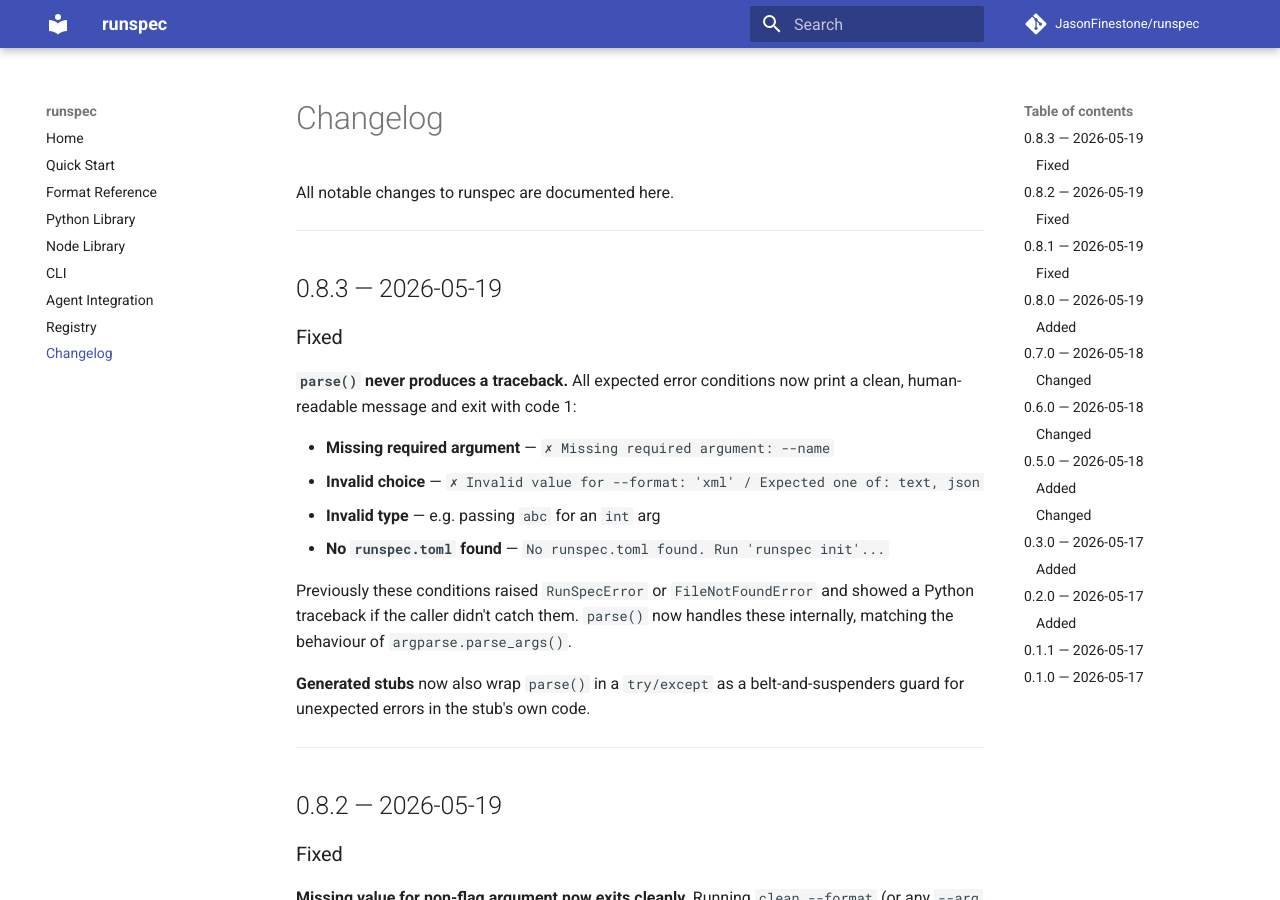
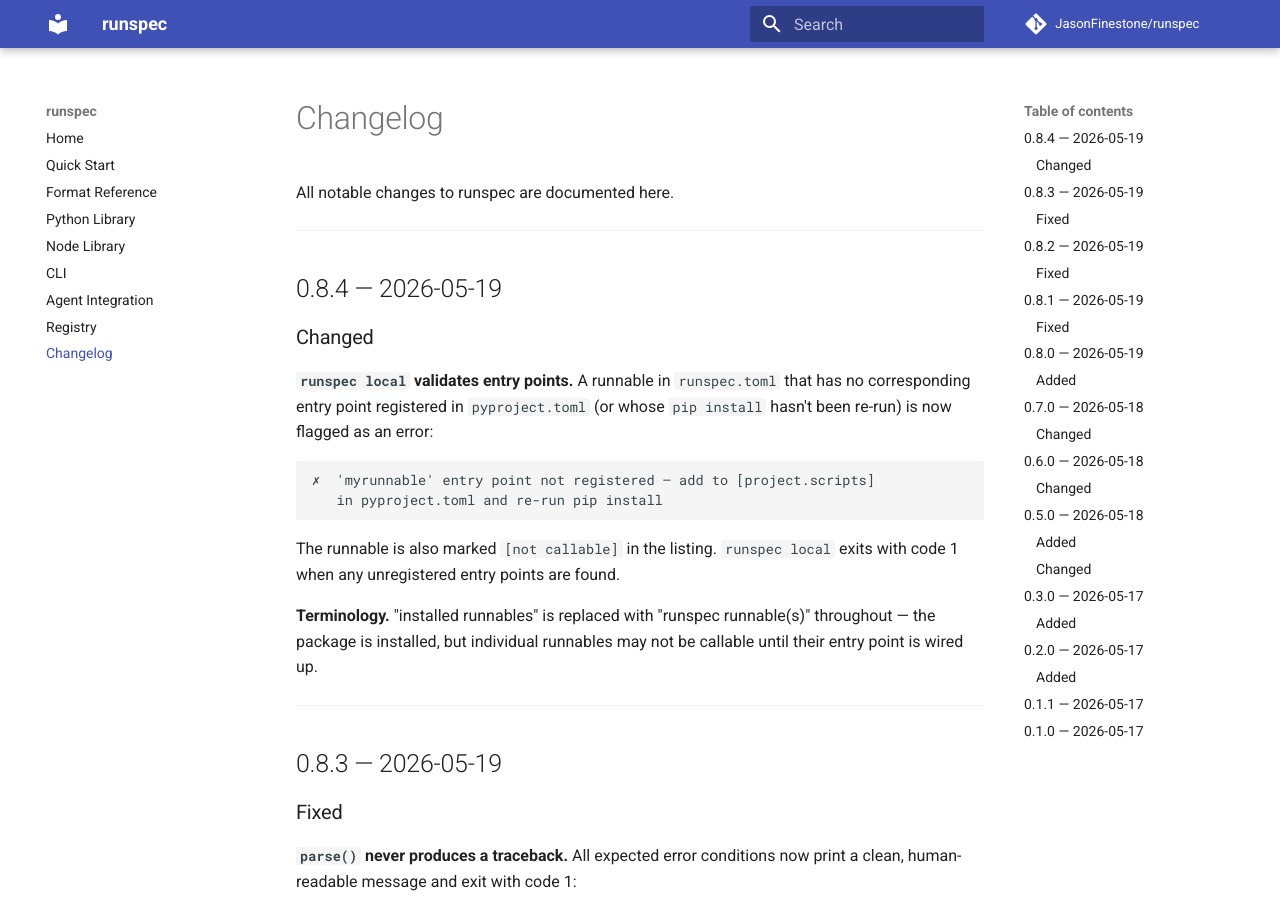
Before and after one commit to JasonFinestone/runspec, an MkDocs documentation site: the page built from docs/changelog.md, in a window 1280 px wide and 900 px high. Built offline with MkDocs 1.6.1 and Material for MkDocs 9.7.7, drawn with Linux system fonts in a browser that asks for light colours; comment, search, counter and statistics services are not loaded.

Commit message:
fix: runspec local validates entry points, drops 'installed' language
A runnable in runspec.toml that has no entry point binary in the venv
is now flagged with a clear error and [not callable] marker. Replaces
the misleading word 'installed' (implies callable) with 'discovered'
and 'runspec runnable(s)' throughout.

Co-Authored-By: Claude Sonnet 4.6 <noreply@anthropic.com>

````diff
--- a/docs/changelog.md
+++ b/docs/changelog.md
@@ -1,6 +1,28 @@
 # Changelog
 
 All notable changes to runspec are documented here.
+
+---
+
+## 0.8.4 — 2026-05-19
+
+### Changed
+
+**`runspec local` validates entry points.** A runnable in `runspec.toml`
+that has no corresponding entry point registered in `pyproject.toml` (or
+whose `pip install` hasn't been re-run) is now flagged as an error:
+
+```
+✗  'myrunnable' entry point not registered — add to [project.scripts]
+   in pyproject.toml and re-run pip install
+```
+
+The runnable is also marked `[not callable]` in the listing. `runspec local`
+exits with code 1 when any unregistered entry points are found.
+
+**Terminology.** "installed runnables" is replaced with "runspec
+runnable(s)" throughout — the package is installed, but individual
+runnables may not be callable until their entry point is wired up.
 
 ---
 
````
Also changed, not shown: 2 other files.
